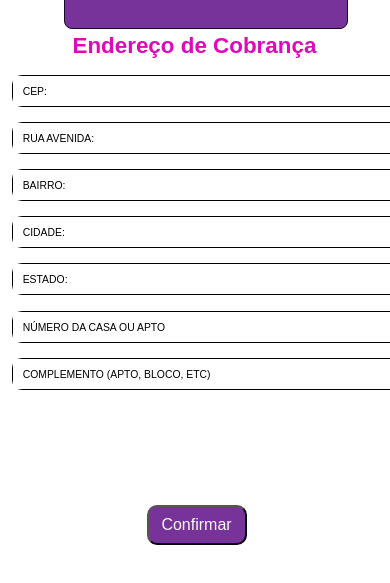
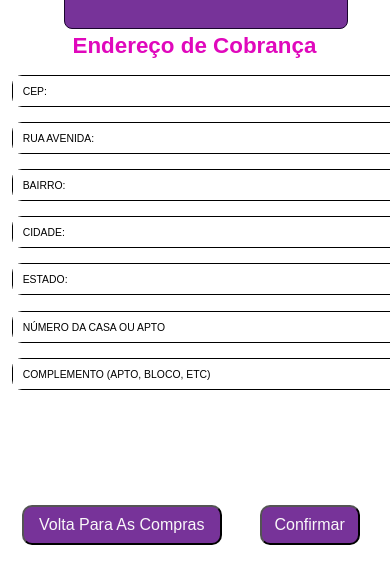
Before and after one commit to RedWolf-py/site, a plain HTML site: page card/card.html in a window 390 px wide. Both pictures are taken after a click on the button "Cartão de Crédito". Shown: the part 255-838 px from the top of the page. Drawn offline with Linux system fonts and the light colour scheme.

Commit message:
update reponcivities

```diff
--- a/card/card.html
+++ b/card/card.html
@@ -135,6 +135,7 @@
       </form>
     </div>
     <button id="enviarDados" onclick="limparCampos()">Confirmar</button>
+    <button id="btnvoltarsiteCard">Volta Para As Compras</button>
   </div>
   <script src="https://cdn.rawgit.com/davidshimjs/qrcodejs/gh-pages/qrcode.min.js"></script>
 
--- a/card/script.js
+++ b/card/script.js
@@ -167,6 +167,12 @@ btnvoltarsite.addEventListener('click', ()=>{
   window.location.href = "/index.html"
 })
 
+const btnvoltarsiteCard = document.getElementById('btnvoltarsiteCard');
+
+btnvoltarsiteCard.addEventListener('click', ()=>{
+  window.location.href = "/index.html"
+})
+
 function limparCampos() {
   const campos = document.querySelectorAll(".credit-card input[type='text'], .credit-card input[type='number'],.credit-card input[type='tel']");
   campos.forEach((campo) => {
--- a/card/style.css
+++ b/card/style.css
@@ -380,16 +380,37 @@
 
 }
 
-#enviarDados {
+#btnvoltarsiteCard {
   position: absolute;
-  top: 100%;
+  top: 98%;
   background-color: hsl(280, 50%, 40%);
   color: rgb(250, 248, 249);
   text-align: center;
   font-size: 1rem;
   cursor: pointer;
-  margin-left: 45%;
-  width: 100px;
+  margin-left: 36%;
+  width: 200px;
+  height: 40px;
+  border-radius: 10px;
+
+}
+
+#btnvoltarsiteCard:hover {
+  color: #141111;
+  background-color: rgb(224, 8, 188);
+}
+
+
+#enviarDados {
+  position: absolute;
+  top: 98%;
+  background-color: hsl(280, 50%, 40%);
+  color: rgb(250, 248, 249);
+  text-align: center;
+  font-size: 1rem;
+  cursor: pointer;
+  margin-left: 53%;
+  width: 120px;
   height: 40px;
   border-radius: 10px;
 }
@@ -443,19 +464,23 @@
 
 @media (max-width:840px) {
 
+  body {
+    display: flexbox;
+    justify-content: center;
+  }
 
   .pagamento {
     margin-top: 4%;
-    position: absolute;
+    display: flexbox;
     font-size: 2rem;
     color: rgb(218, 5, 111);
     text-align: center;
-    margin-left: 5%;
     width: 300px;
     height: 500px;
     border: 1px solid;
     padding: 10px;
     border-radius: 4%;
+    margin-left: 20px;
     background-color: rgb(245, 195, 226);
 
   }
@@ -581,8 +606,23 @@
     text-align: center;
     font-size: 1rem;
     cursor: pointer;
-    margin-left: 35%;
+    margin-left: 64%;
     width: 100px;
+    height: 40px;
+    border-radius: 10px;
+  }
+
+
+  #btnvoltarsiteCard {
+    position: absolute;
+    top: 90%;
+    background-color: hsl(280, 50%, 40%);
+    color: rgb(250, 248, 249);
+    text-align: center;
+    font-size: 1rem;
+    cursor: pointer;
+    margin-left: 3%;
+    width: 200px;
     height: 40px;
     border-radius: 10px;
   }
@@ -634,4 +674,5 @@
     padding: 8px;
     cursor: pointer;
   }
+
 }
```
